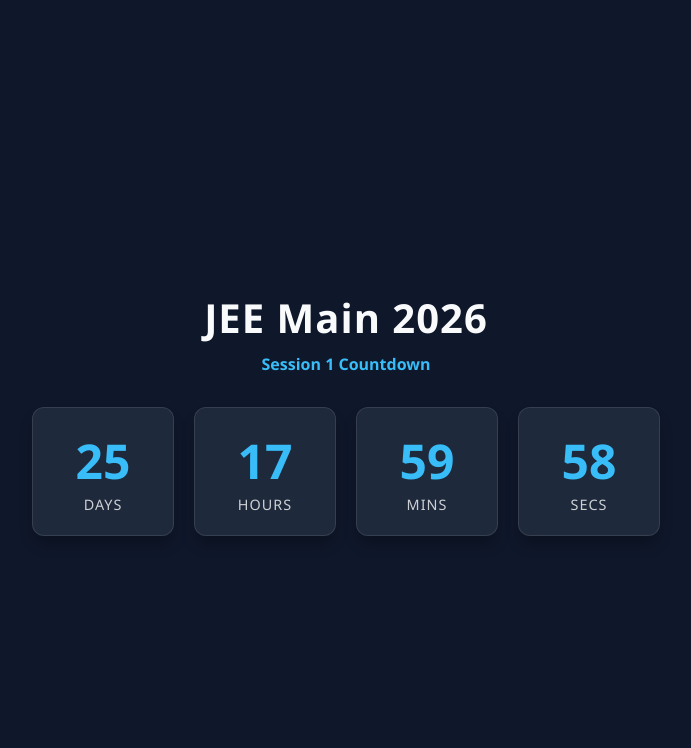
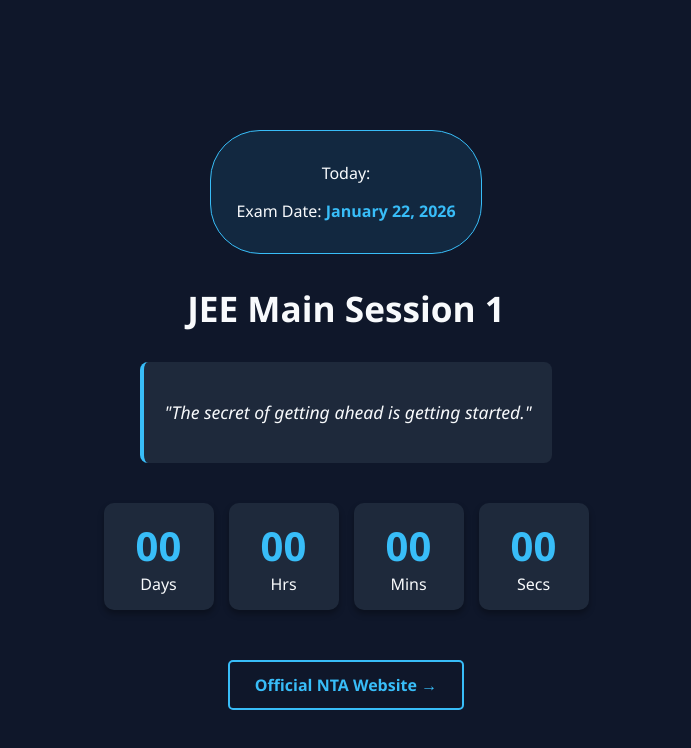
Before and after one commit to 08dharmikajith-bit/Jee-countdown, a plain HTML site: page index.html in a window 1280 px wide. Shown: the whole page, without its empty margins (294-985 px from the left). Drawn offline with Linux system fonts and the light colour scheme.

Commit message:
Update index.html

```diff
--- a/index.html
+++ b/index.html
@@ -3,131 +3,137 @@
 <head>
     <meta charset="UTF-8">
     <meta name="viewport" content="width=device-width, initial-scale=1.0">
-    <title>JEE Main Session 1 Countdown</title>
+    <title>JEE Main 2026 Countdown</title>
     <style>
         :root {
             --bg-color: #0f172a;
             --card-bg: #1e293b;
             --text-color: #f8fafc;
             --accent-color: #38bdf8;
+            --quote-bg: #1e293b;
         }
 
         body {
             background-color: var(--bg-color);
             color: var(--text-color);
-            font-family: 'Segoe UI', Tahoma, Geneva, Verdana, sans-serif;
+            font-family: 'Segoe UI', sans-serif;
             display: flex;
             flex-direction: column;
             align-items: center;
             justify-content: center;
-            height: 100vh;
+            min-height: 100vh;
             margin: 0;
+            padding: 20px;
+            text-align: center;
         }
 
-        h1 {
-            font-size: 2.5rem;
-            margin-bottom: 0.5rem;
-            text-align: center;
-            letter-spacing: 1px;
+        .date-info {
+            background: rgba(56, 189, 248, 0.1);
+            padding: 15px 25px;
+            border-radius: 50px;
+            margin-bottom: 20px;
+            border: 1px solid var(--accent-color);
         }
 
-        .subtitle {
-            color: var(--accent-color);
-            margin-bottom: 2rem;
-            font-weight: bold;
+        .highlight { color: var(--accent-color); font-weight: bold; }
+
+        h1 { margin: 10px 0; font-size: 2.2rem; }
+
+        /* --- Quote Section --- */
+        .quote-container {
+            max-width: 600px;
+            margin: 20px 0;
+            padding: 20px;
+            border-left: 4px solid var(--accent-color);
+            background: var(--card-bg);
+            border-radius: 8px;
+            font-style: italic;
         }
+
+        #dailyQuote { font-size: 1.1rem; line-height: 1.5; }
 
         #countdown {
             display: flex;
-            gap: 20px;
+            gap: 15px;
+            margin: 20px 0;
         }
 
         .time-box {
             background: var(--card-bg);
-            padding: 20px;
-            border-radius: 12px;
-            min-width: 100px;
-            text-align: center;
-            box-shadow: 0 10px 15px -3px rgba(0, 0, 0, 0.3);
-            border: 1px solid rgba(255, 255, 255, 0.1);
+            padding: 15px;
+            border-radius: 10px;
+            min-width: 80px;
+            box-shadow: 0 4px 6px rgba(0,0,0,0.3);
         }
 
         .number {
             display: block;
-            font-size: 3rem;
+            font-size: 2.5rem;
             font-weight: bold;
             color: var(--accent-color);
         }
 
-        .label {
-            font-size: 0.9rem;
-            text-transform: uppercase;
-            letter-spacing: 1px;
-            opacity: 0.8;
+        .official-link {
+            margin-top: 30px;
+            padding: 12px 25px;
+            border: 2px solid var(--accent-color);
+            color: var(--accent-color);
+            text-decoration: none;
+            border-radius: 5px;
+            transition: 0.3s;
+            font-weight: bold;
         }
 
-        @media (max-width: 600px) {
-            #countdown { gap: 10px; }
-            .time-box { min-width: 70px; padding: 10px; }
-            .number { font-size: 1.8rem; }
+        .official-link:hover {
+            background: var(--accent-color);
+            color: var(--bg-color);
         }
     </style>
 </head>
 <body>
 
-    <h1>JEE Main 2026</h1>
-    <div class="subtitle">Session 1 Countdown</div>
+    <div class="date-info">
+        <p>Today: <span id="currentDate" class="highlight"></span></p>
+        <p>Exam Date: <span class="highlight">January 22, 2026</span></p>
+    </div>
+
+    <h1>JEE Main Session 1</h1>
+
+    <div class="quote-container">
+        <p id="dailyQuote">"The secret of getting ahead is getting started."</p>
+    </div>
 
     <div id="countdown">
-        <div class="time-box">
-            <span class="number" id="days">00</span>
-            <span class="label">Days</span>
-        </div>
-        <div class="time-box">
-            <span class="number" id="hours">00</span>
-            <span class="label">Hours</span>
-        </div>
-        <div class="time-box">
-            <span class="number" id="minutes">00</span>
-            <span class="label">Mins</span>
-        </div>
-        <div class="time-box">
-            <span class="number" id="seconds">00</span>
-            <span class="label">Secs</span>
-        </div>
+        <div class="time-box"><span class="number" id="days">00</span><span>Days</span></div>
+        <div class="time-box"><span class="number" id="hours">00</span><span>Hrs</span></div>
+        <div class="time-box"><span class="number" id="minutes">00</span><span>Mins</span></div>
+        <div class="time-box"><span class="number" id="seconds">00</span><span>Secs</span></div>
     </div>
 
+    <a href="https://jeemain.nta.ac.in/" target="_blank" class="official-link">Official NTA Website →</a>
+
     <script>
-        // SET THE EXAM DATE HERE (Year, Month Index (0-11), Day, Hour, Minute)
+        // Set Today's Date
+        const dateOptions = { weekday: 'long', year: 'numeric', month: 'long', day: 'numeric' };
+        document.getElementById('currentDate').innerText = new Date().toLocaleDateString(undefined, dateOptions);
+
+        // Daily Quotes Logic
+        const quotes = [
+            "Believe you can and you're halfway there.",
+            "Don't stop when you're tired. Stop when you're done.",
+            "JEE is a marathon, not a sprint. Keep moving.",
+            "Success is the sum of small efforts, repeated day in and day out.",
+            "Focus on the process, the result will follow.",
+            "Difficulties in your life do not come to destroy you, but to help you realize your hidden potential.",
+            "The only way to learn mathematics is to do mathematics."
+        ];
+
+        // Pick quote based on the day of the year
+        const dayOfYear = Math.floor((new Date() - new Date(new Date().getFullYear(), 0, 0)) / 86400000);
+        document.getElementById('dailyQuote').innerText = `"${quotes[dayOfYear % quotes.length]}"`;
+
+        // Countdown Logic
         const examDate = new Date("January 22, 2026 09:00:00").getTime();
 
         function updateCountdown() {
-            const now = new Date().getTime();
-            const gap = examDate - now;
-
-            // Time calculations
-            const second = 1000;
-            const minute = second * 60;
-            const hour = minute * 60;
-            const day = hour * 24;
-
-            if (gap > 0) {
-                const d = Math.floor(gap / day);
-                const h = Math.floor((gap % day) / hour);
-                const m = Math.floor((gap % hour) / minute);
-                const s = Math.floor((gap % minute) / second);
-
-                document.getElementById("days").innerText = d;
-                document.getElementById("hours").innerText = h < 10 ? '0'+h : h;
-                document.getElementById("minutes").innerText = m < 10 ? '0'+m : m;
-                document.getElementById("seconds").innerText = s < 10 ? '0'+s : s;
-            } else {
-                document.getElementById("countdown").innerHTML = "<h2>The Exam has Started!</h2>";
-            }
-        }
-
-        setInterval(updateCountdown, 1000);
-        updateCountdown(); // Initial call
-    </script>
-</body>
-</html>
+            const now = new
```
